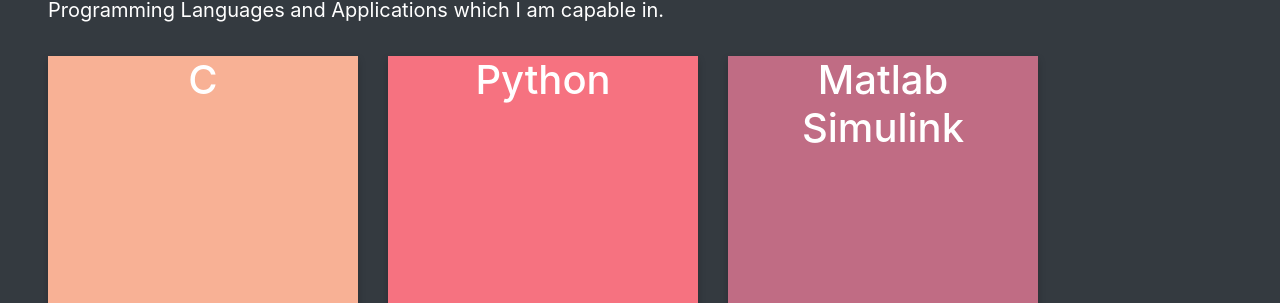
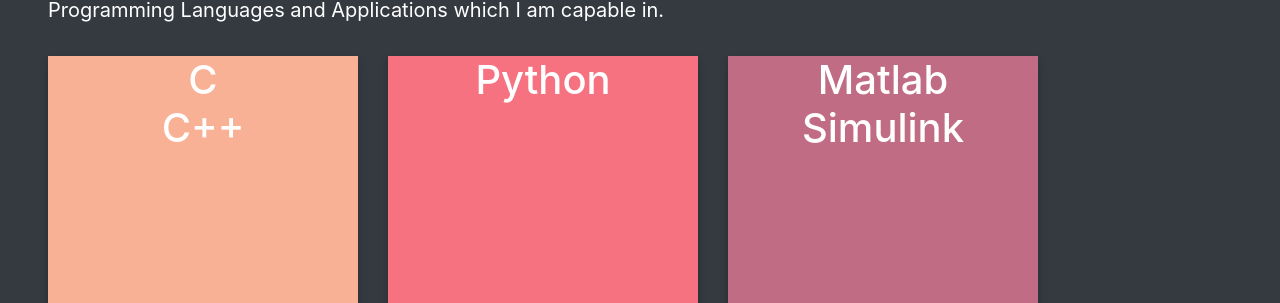
Before and after one commit to MannyLemos/MannyLemos.github.io, a Jekyll site: the page index.html, which Jekyll copies as it is, in a window 1280 px wide and 1400 px high, scrolled down 965 px. Shown: the part 157-460 px from the top of the window. Built offline with Jekyll 4.4.1, drawn with Linux system fonts in a browser that asks for light colours; nearby versions of some CDN libraries; a script that is not in the unit is left out; some of the changed text lies outside the part shown.

Commit message:
Update index.html

```diff
--- a/index.html
+++ b/index.html
@@ -191,12 +191,13 @@
                                 <div class="flip-card">
                                     <div class="flip-card-inner">
                                         <div style="background-color: #F8B195" class="flip-card-front">
-                                            <h1>C</h1>
+                                            <h1>C<br>C++</h1>
                                         </div>
                                         <div style="background-color: #F8B195" class="flip-card-back">
                                             <p>Strongest programming language</p>
-                                        <p>Comfortable with nearly all major Constructs of programming in C</p>
-                                        <p>Have completed 2 University Courses in C</p>
+                                        <p>Comfortable with nearly all major Constructs of programming in C and C++</p>
+                                        <p>Have completed 2 University Courses in C and C++</p>
+					<p>Learning how to  use C to  program micro-controllers in an ongoing project</p>
                                         </div>
                                     </div>
                                 </div>
@@ -252,7 +253,7 @@
                                             <h1>Autocad</h1>
                                         </div>
                                         <div style="background-color: #9DE0AD" class="flip-card-back">
-                                            <p>Learned while working for Hoffer Mechanical</p>
+                                            <p>Learned and improved while working professionally for Hoffer Mechanical</p>
                                         <p>Used to create drawings of various projects</p>
                                         <p>Have passed Linkedin Assessment</p>
                                         </div>
```
Also changed, not shown: other parts of index.html (+0 -1 lines).
